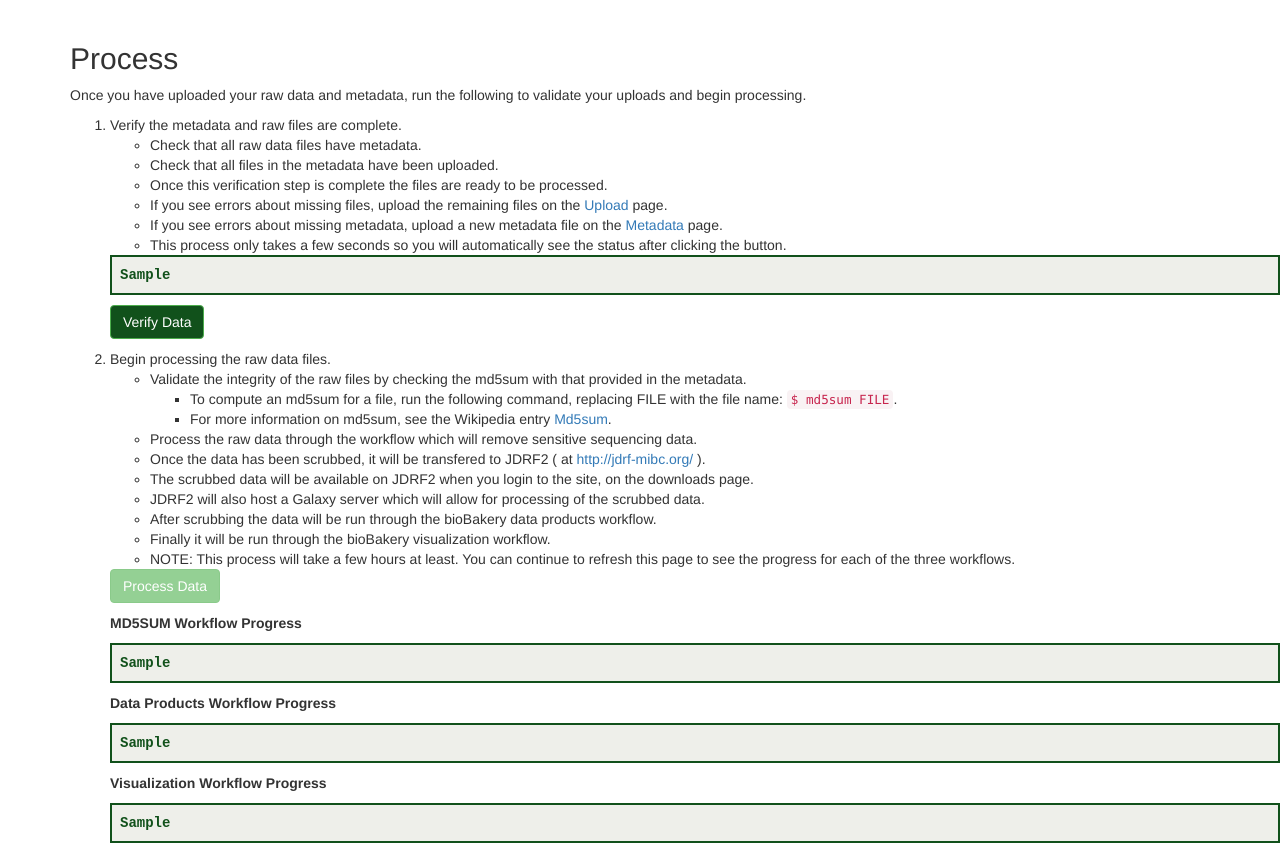
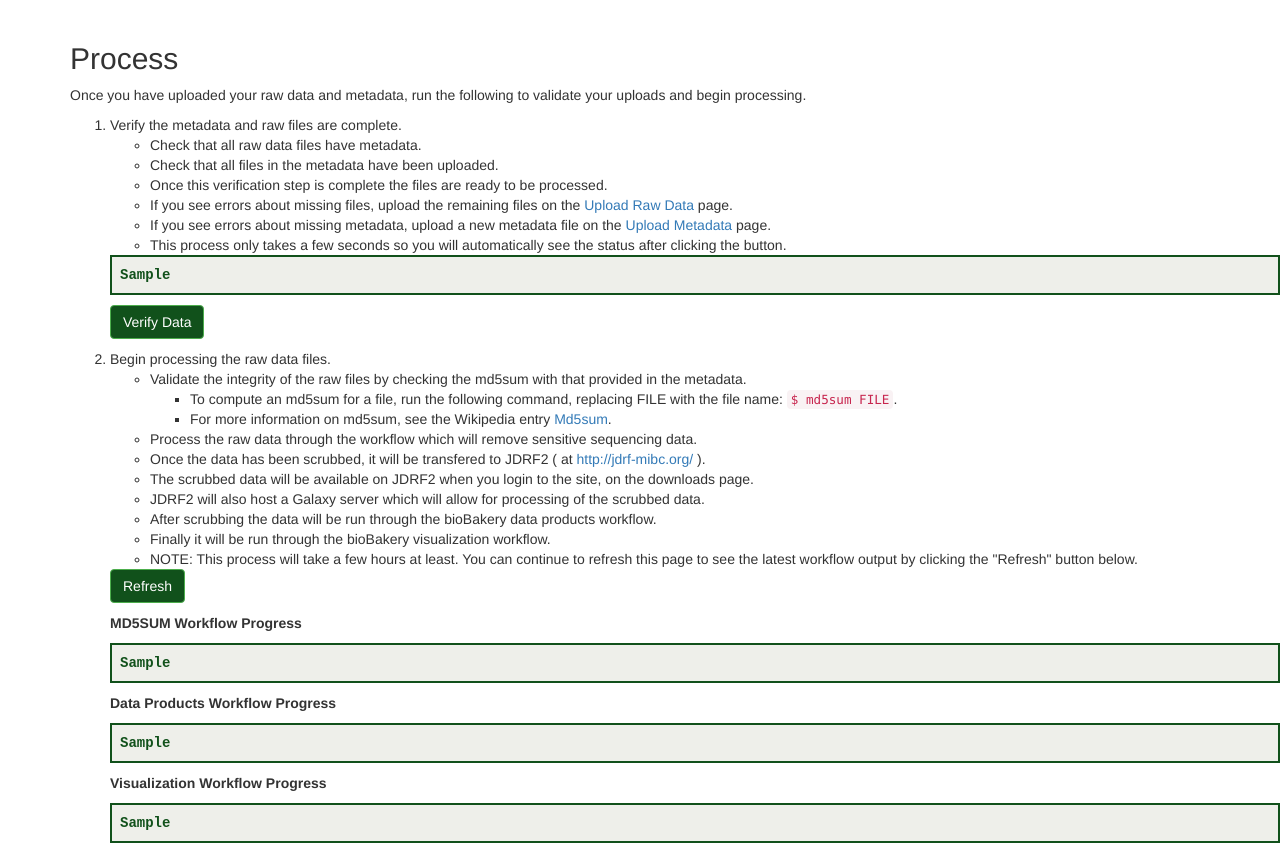
Before and after one commit to sagun98/jdrf1-1, a Django app: template jdrf/pages/templates/process.html in a window 1280 px wide. Shown: the part 278-1121 px from the top of the page. Run offline with Django 3.2, Linux system fonts and the light colour scheme; the template is opened without the code that fills it: most values are stand-ins (such as "Sample title", 1, 10 or a date in 2020); parts of the project's set-up code (start-up, migrations or seed data) failed here and were passed over; some libraries are stand-ins or nearby versions.

Commit message:
Add refresh button to process page also check stderr for process page output for workflows that fail with an error and do not have any stdout

```diff
--- a/jdrf/pages/templates/process.html
+++ b/jdrf/pages/templates/process.html
@@ -65,17 +65,13 @@
           <ul><li>Check that all raw data files have metadata.</li>
             <li>Check that all files in the metadata have been uploaded.</li>
             <li>Once this verification step is complete the files are ready to be processed.</li>
-            <li>If you see errors about missing files, upload the remaining files on the <a href="/upload">Upload</a> page.</li>
-            <li>If you see errors about missing metadata, upload a new metadata file on the <a href="/metadata">Metadata</a> page.</li>
+            <li>If you see errors about missing files, upload the remaining files on the <a href="/upload">Upload Raw Data</a> page.</li>
+            <li>If you see errors about missing metadata, upload a new metadata file on the <a href="/metadata">Upload Metadata</a> page.</li>
             <li>This process only takes a few seconds so you will automatically see the status after clicking the button.</li>
            </ul>
           <form method="post" action="{% url 'process' %}">
             {% csrf_token %}
-            {% if message1 and message1|first == 0 %}
-                <button class="btn btn-success" type="submit" name="verify" disabled>Verify Data</button>
-            {% elif message2 and message2|first == 1 %}
-                <button class="btn btn-success" type="submit" name="verify" disabled>Verify Data</button>
-            {% elif message2 and message2|first == 0 %}
+            {% if verify_button == 0 %}
                 <button class="btn btn-success" type="submit" name="verify" disabled>Verify Data</button>
             {% else %}
                 <div class="container terminalstyle"><span style="white-space: pre-line">{{ raw_input }}</span></div>
@@ -102,16 +98,16 @@
               <li>JDRF2 will also host a Galaxy server which will allow for processing of the scrubbed data.</li>
               <li>After scrubbing the data will be run through the bioBakery data products workflow.</li>
               <li>Finally it will be run through the bioBakery visualization workflow.</li>
-              <li>NOTE: This process will take a few hours at least. You can continue to refresh this page to see the progress for each of the three workflows.</li>
+              <li>NOTE: This process will take a few hours at least. You can continue to refresh this page to see the latest workflow output by clicking the "Refresh" button below.</li>
             </ul>
           <form method="post" action="{% url 'process' %}">
             {% csrf_token %}
-            {% if message1 and message1|first == 0 %}
+            {% if process_button == 1 %}
               <button class="btn btn-success" style="background: #11511b" type="submit" name="process">Process Data</button>
-            {% elif message2 and message2|first == 1 %}
-              <button class="btn btn-success" style="background: #11511b" type="submit" name="process">Process Data</button>
+            {% elif refresh_button == 0 %}
+              <button class="btn btn-success" style="background: #11511b" type="submit" name="process" disabled>Process Data</button>
             {% else %}
-              <button class="btn btn-success" type="submit" name="process" disabled>Process Data</button>
+              <button class="btn btn-success" style="background: #11511b" type="submit" name="refresh">Refresh</button>
             {% endif %}
           </form>
           </p>
@@ -124,7 +120,7 @@
 
           {% if md5sum_stdout %}
             <p><span class="bold_text">MD5SUM Workflow Progress</span></p>
-            {% if "failed" in md5sum_stdout %}
+            {% if "failed" in md5sum_stdout or "ERROR" in md5sum_stdout %}
               <div class="container terminalstylered"><span style="white-space: pre-line">{{ md5sum_stdout }}</span></div>
             {% else %}
               <div class="container terminalstyle"><span style="white-space: pre-line">{{ md5sum_stdout }}</span></div>
@@ -133,7 +129,7 @@
           {% endif %}
           {% if data_products_stdout %}
             <p><span class="bold_text">Data Products Workflow Progress</span></p>
-            {% if "failed" in data_products_stdout %}
+            {% if "failed" in data_products_stdout or "ERROR" in data_products_stdout %}
               <div class="container terminalstylered"><span style="white-space: pre-line">{{ data_products_stdout }}</span></div>
             {% else %}
               <div class="container terminalstyle"><span style="white-space: pre-line">{{ data_products_stdout }}</span></div>
@@ -142,7 +138,7 @@
           {% endif %}
           {% if visualizations_stdout %}
             <p><span class="bold_text">Visualization Workflow Progress</span></p>
-            {% if "failed" in visualizations_stdout %}
+            {% if "failed" in visualizations_stdout or "ERROR" in visualizations_stdout %}
               <div class="container terminalstylered"><span style="white-space: pre-line">{{ visualizations_stdout }}</span></div>
             {% else %}
               <div class="container terminalstyle"><span style="white-space: pre-line">{{ visualizations_stdout }}</span></div>
```
Also changed, not shown: jdrf/pages/views.py (+35 -8 lines).
